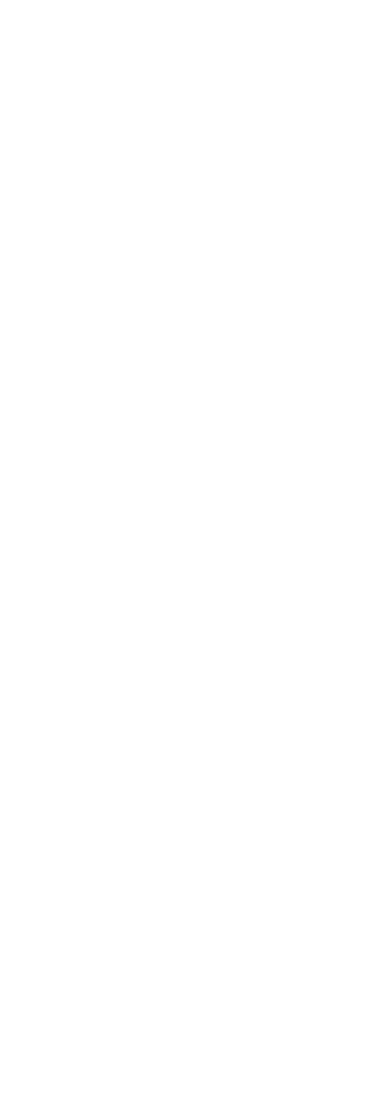
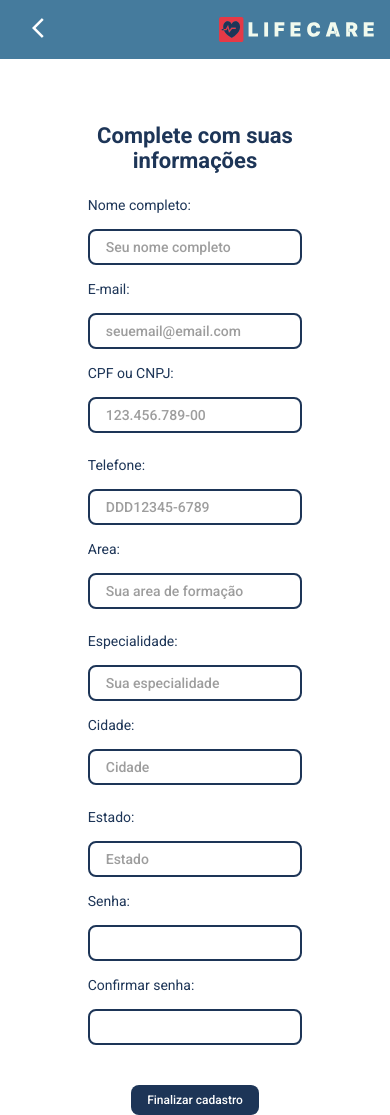
Before and after one commit to rafa-tm/DSW2_trab, a plain HTML site: page AA1/cadastroProfissional.html in a window 390 px wide. Before the commit the page ends 844 px from the top, so only its background shows below. Drawn offline with Linux system fonts and the light colour scheme.

Commit message:
Paginas de cadastro

```diff
--- a/AA1/assets/css/cadastro.css
+++ b/AA1/assets/css/cadastro.css
@@ -1,27 +1,59 @@
-body{
-  background-color: var(--background);
+.main-frame {
+  display: flex;
+  justify-content: space-around;
+  height: 120vh;
 }
 
-.main-frame{
-  display: flex;
-  justify-content: space-around;
-  height: calc(100vh - 10rem);
-}
-
-.wrapper-conteudo{
+.wrapper-conteudo {
   padding-top: 6.4rem;
   height: max-content;
   color: var(--primary-300);
   width: 55%;
 }
 
-.wrapper-conteudo h2{
+.wrapper-conteudo h2 {
   margin-bottom: 2.4rem;
 }
 
-.form-cadastro{
+.form-cadastro {
   display: flex;
   flex-direction: column;
-
   gap: 1.6rem;
 }
+
+.wrapper-duplo {
+  display: flex;
+  gap: 2.4rem;
+}
+.wrapper-duplo div {
+  display: flex;
+  flex-direction: column;
+  width: 100%;
+  gap: 1.6rem;
+}
+
+#wrapper-submit {
+  display: flex;
+  justify-content: space-around;
+  padding-top: 3.2rem;
+}
+
+@media screen and (max-width: 650px) {
+  .header {
+    flex-direction: row;
+  }
+  .wrapper-duplo {
+    flex-direction: column;
+    gap: 2.4rem;
+  }
+  #wrapper-submit {
+    padding-top: 2.4rem;
+  }
+}
+
+@media screen and (max-width: 450px) {
+  .wrapper-conteudo h2 {
+    font-size: 2.2rem;
+    text-align: center;
+  }
+}
--- a/AA1/assets/css/components/inputs.css
+++ b/AA1/assets/css/components/inputs.css
@@ -1,27 +1,39 @@
-.text-input{
+.text-input {
   background: transparent;
   font-family: var(--font-roboto);
   font-size: 1.6rem;
   font-weight: 500;
   padding: 1.6rem;
   border: 0.2rem solid var(--primary-300);
-  border-radius: .8rem;
+  border-radius: 0.8rem;
   width: 100%;
 }
 
-.input-label{
+.text-input::placeholder {
+  font-size: 1.4rem;
+  font-weight: 500;
+  opacity: 0.7;
+}
+
+.text-input:focus {
+  border: 0.4rem solid var(--primary-200);
+  border-radius: 0.8rem;
+}
+
+.input-label {
   font-size: 1.6rem;
   font-weight: 400;
 }
 
-@media screen and (max-width: 1000px){
-  .text-input{
-    padding: .8rem 1.6rem;
+@media screen and (max-width: 1000px) {
+  .text-input {
+    padding: 0.8rem 1.6rem;
   }
 }
 
-@media screen and (max-width: 400px){
-  .text-input{
-    font-size: 1.2rem;
+@media screen and (max-width: 400px) {
+  .text-input,
+  .input-label {
+    font-size: 1.4rem;
   }
 }
--- a/AA1/cadastroProfissional.html
+++ b/AA1/cadastroProfissional.html
@@ -0,0 +1,87 @@
+<!DOCTYPE html>
+<html lang="pt-br">
+
+<head>
+  <meta charset="UTF-8">
+  <meta name="viewport" content="width=device-width, initial-scale=1.0">
+  <title>Cadastro Cliente</title>
+
+  <link rel="icon" type="svg" href="./assets/images/Simbolo.svg" />
+  <link href="https://fonts.googleapis.com/css2?family=Roboto:wght@100;300;400;500;700;900&display=swap"
+    rel="stylesheet">
+  <link href="https://fonts.googleapis.com/icon?family=Material+Icons" rel="stylesheet">
+  <link rel="stylesheet" href="./assets/css/global.css" />
+  <link rel="stylesheet" href="./assets/css/components/header.css" />
+  <link rel="stylesheet" href="./assets/css/components/buttons.css" />
+  <link rel="stylesheet" href="./assets/css/components/inputs.css" />
+  <link rel="stylesheet" href="./assets/css/cadastro.css" />
+</head>
+
+<body>
+  <!-- Cabeçalho -->
+  <header class="header">
+    <a href="/index.html" class="button-ternary"><i class="material-icons">arrow_back_ios</i></a>
+    <img src="./assets/images/Logotipo.svg" alt="Logotipo LifeCare" />
+  </header>
+
+  <main class="main-frame">
+    <div class="wrapper-conteudo">
+      <h2>Complete com suas informações</h2>
+      <form class="form-cadastro" action="/index.html">
+        <label class="input-label" for="nome">Nome completo:</label>
+        <input id="nome" class="text-input" type="email" placeholder="Seu nome completo">
+
+        <label class="input-label" for="email">E-mail:</label>
+        <input id="email" class="text-input" type="email" placeholder="seuemail@email.com">
+
+        <div class="wrapper-duplo">
+          <div>
+            <label class="input-label" for="cpf">CPF ou CNPJ:</label>
+            <input id="cpf" class="text-input" type="text" placeholder="123.456.789-00"
+              pattern="[0-9]{3}.[0-9]{3}.[0-9]{3}-[0-9]{2}" maxlength="14">
+          </div>
+          <div>
+            <label class="input-label" for="telefone">Telefone:</label>
+            <input id="telefone" class="text-input" type="phone" placeholder="DDD12345-6789"
+              pattern="[0-9]{3}[0-9]{5}-[0-9]{4}" maxlength="13">
+          </div>
+        </div>
+
+        <div class="wrapper-duplo">
+          <div>
+            <label class="input-label" for="area">Area:</label>
+            <input id="area" class="text-input" type="text" placeholder="Sua area de formação">
+          </div>
+          <div>
+            <label class="input-label" for="especialidade">Especialidade:</label>
+            <input id="especialidade" class="text-input" type="phone" placeholder="Sua especialidade">
+          </div>
+        </div>
+
+        <div class="wrapper-duplo">
+          <div>
+            <label class="input-label" for="cidade">Cidade:</label>
+            <input id="cidade" class="text-input" type="text" placeholder="Cidade">
+          </div>
+          <div>
+            <label class="input-label" for="estado">Estado:</label>
+            <input id="estado" class="text-input" type="text" placeholder="Estado" maxlength="2">
+          </div>
+        </div>
+
+        <label class="input-label" for="senha">Senha:</label>
+        <input id="senha" class="text-input" type="password">
+
+        <label class="input-label" for="confirmaSenha">Confirmar senha:</label>
+        <input id="confirmaSenha" class="text-input" type="password">
+
+        <div id="wrapper-submit">
+          <input class="button-primary" type="submit" value="Finalizar cadastro">
+        </div>
+      </form>
+    </div>
+  </main>
+
+</body>
+
+</html>
```
Also changed, not shown: AA1/assets/css/index.css (+15 -18 lines), AA1/cadastroCliente.html (+26 -7 lines).
